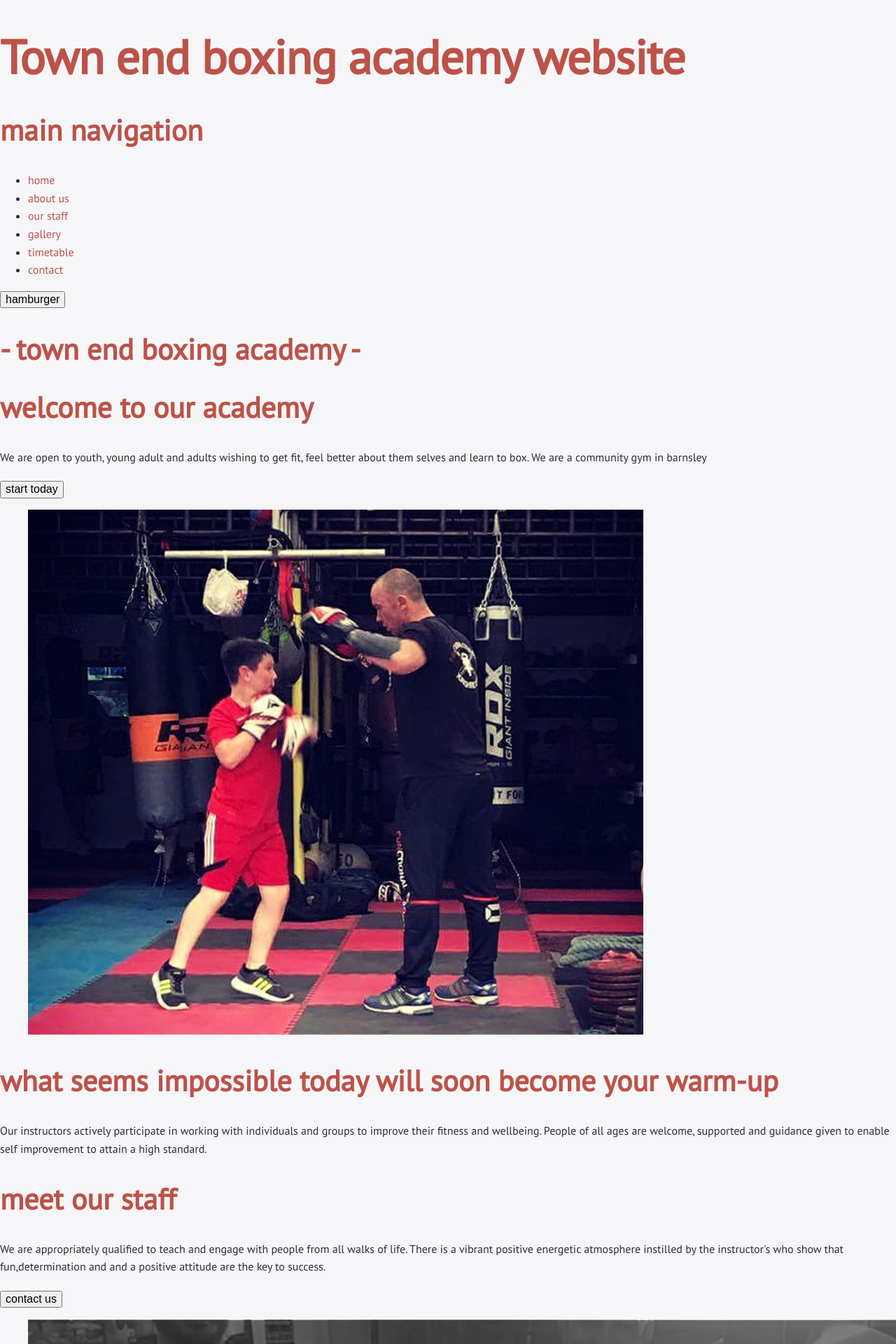
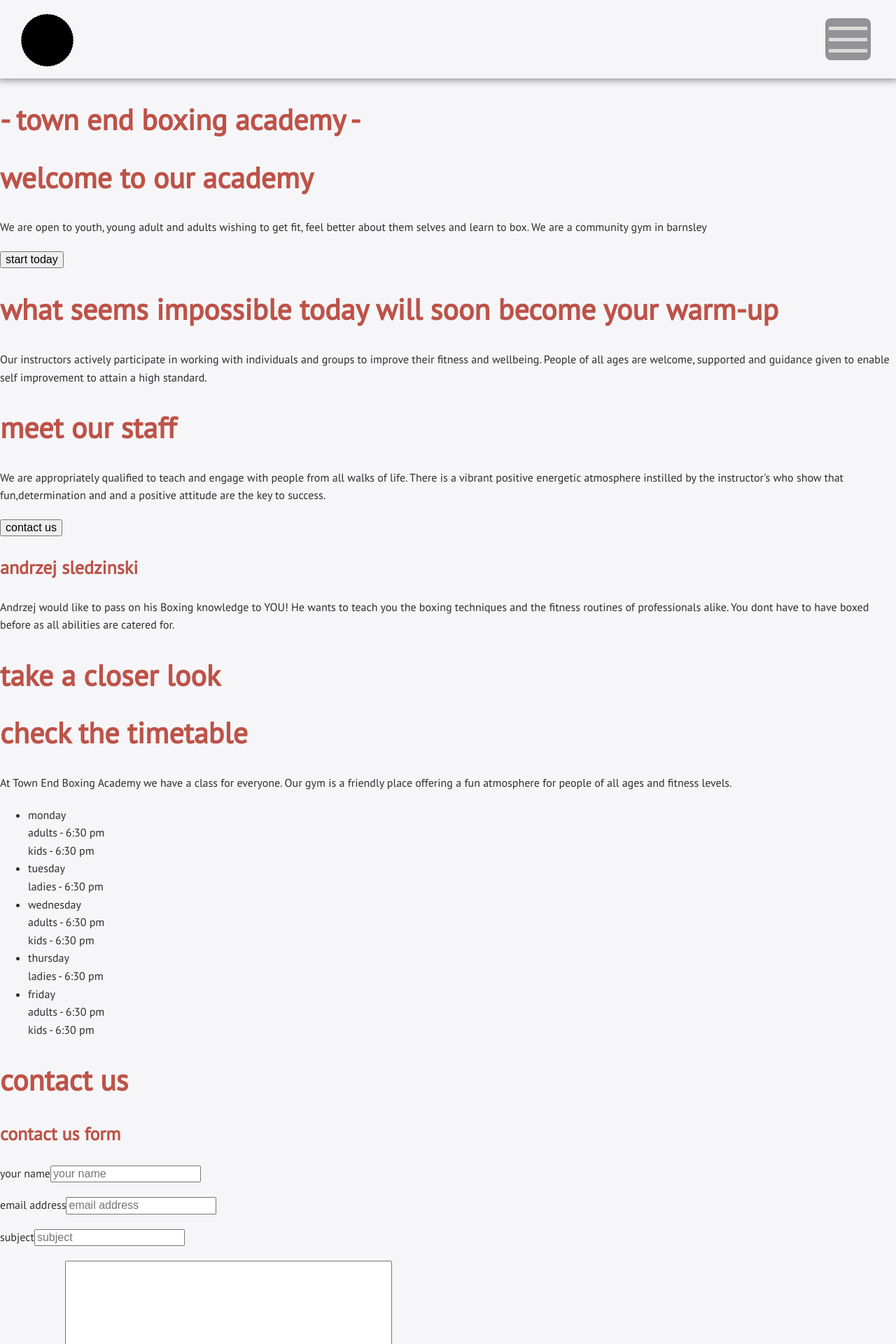
Before and after one commit to OziOcb/03_Project-box, a Jekyll site: the page built from index.html, in a window 1280 px wide. Shown: the top 1920 px of the page at 70% size. Built offline with Jekyll 4.4.1, drawn with Linux system fonts in a browser that asks for light colours; nearby versions of some CDN libraries; Markdown is read by kramdown in place of the engine named in the settings.

Commit message:
finished header for mobile

```diff
--- a/_includes/gallery.html
+++ b/_includes/gallery.html
@@ -1 +1 @@
-<section class="gallery"><h2 class="gallery__title">take a closer <span>look</span></h2><figure><img src="{{site.baseurl}}/assets/img/gallery-img-3.jpg" alt="description"/></figure></section>
+<section class="gallery"><h2 class="gallery__title">take a closer <span>look</span></h2></section>
--- a/_includes/header.html
+++ b/_includes/header.html
@@ -1 +1 @@
-<header class="header"><a href="#" title="Go back to the homepage" class="header__logo"><h1>Town end boxing academy website</h1></a><nav class="nav"><h2>main navigation</h2><ul><li class="nav__item"><a href="#" title="Go back to the homepage" class="nav__link">home</a></li><li class="nav__item"><a href="#" title="A few words about us" class="nav__link">about us</a></li><li class="nav__item"><a href="#" title="Meet our incredible staff" class="nav__link">our staff</a></li><li class="nav__item"><a href="#" title="Check how it looks like" class="nav__link">gallery</a></li><li class="nav__item"><a href="#" title="Plan your visit width our timetable" class="nav__link">timetable</a></li><li class="nav__item"><a href="#" title="Give us a call or write us a message" class="nav__link">contact</a></li></ul><button type="button" title="Open menu" class="nav__button">hamburger</button></nav></header>
+<header class="header"><a href="#" title="Go back to the homepage" class="header__logo-link"><img src="{{site.baseurl}}/assets/img/svg/logo.svg" class="header__logo"/></a><nav class="nav"><button type="button" title="Open menu" class="nav__btn"><span class="nav__btn-bars"></span></button><ul class="nav__list"><li class="nav__item"><a href="#" title="Go back to the homepage" class="nav__link">home</a></li><li class="nav__item"><a href="#" title="A few words about us" class="nav__link">about us</a></li><li class="nav__item"><a href="#" title="Meet our incredible staff" class="nav__link">our staff</a></li><li class="nav__item"><a href="#" title="Check how it looks like" class="nav__link">gallery</a></li><li class="nav__item"><a href="#" title="Plan your visit width our timetable" class="nav__link">timetable</a></li><li class="nav__item"><a href="#" title="Give us a call or write us a message" class="nav__link">contact</a></li></ul></nav></header>
--- a/_includes/motto.html
+++ b/_includes/motto.html
@@ -1 +1 @@
-<section class="motto"><figure><img src="{{site.baseurl}}/assets/img/motto-img.jpg" alt="description"/></figure><h2 class="motto__fig">what seems impossible today will soon become your warm-up</h2><p class="motto__desc">Our instructors actively participate in working with individuals and groups to improve their fitness and wellbeing. People of all ages are welcome, supported and guidance given to enable self improvement to attain a high standard.</p></section>
+<section class="motto"><h2 class="motto__fig">what seems impossible today will soon become your warm-up</h2><p class="motto__desc">Our instructors actively participate in working with individuals and groups to improve their fitness and wellbeing. People of all ages are welcome, supported and guidance given to enable self improvement to attain a high standard.</p></section>
--- a/_includes/staff.html
+++ b/_includes/staff.html
@@ -1 +1 @@
-<section class="staff"><h2 class="staff__title">meet our <span>staff</span></h2><p class="staff__desc">We are appropriately qualified to teach and engage with people from all walks of life. There is a vibrant positive energetic atmosphere instilled by the instructor's who show that fun,determination and and a positive attitude are the key to success. </p><button type="button" title="Go ahead and contact us" class="cta">contact us</button><figure><img src="{{site.baseurl}}/assets/img/staff-andrzej.jpg" alt="description"/></figure><h3 class="staff__coach-name">andrzej sledzinski</h3><p class="staff__coach-desc">Andrzej would like to pass on his Boxing knowledge to YOU! He wants to teach you the boxing techniques and the fitness routines of professionals alike. You dont have to have boxed before as all abilities are catered for.</p></section>
+<section class="staff"><h2 class="staff__title">meet our <span>staff</span></h2><p class="staff__desc">We are appropriately qualified to teach and engage with people from all walks of life. There is a vibrant positive energetic atmosphere instilled by the instructor's who show that fun,determination and and a positive attitude are the key to success. </p><button type="button" title="Go ahead and contact us" class="cta">contact us</button><h3 class="staff__coach-name">andrzej sledzinski</h3><p class="staff__coach-desc">Andrzej would like to pass on his Boxing knowledge to YOU! He wants to teach you the boxing techniques and the fitness routines of professionals alike. You dont have to have boxed before as all abilities are catered for.</p></section>
--- a/_jadefiles/gallery.jade
+++ b/_jadefiles/gallery.jade
@@ -1,5 +1,5 @@
 section.gallery
   h2.gallery__title take a closer <span>look</span>
 
-  figure
-    img(src="{{site.baseurl}}/assets/img/gallery-img-3.jpg" alt="description")
+  //- figure
+  //-   img(src="{{site.baseurl}}/assets/img/gallery-img-3.jpg" alt="description")
--- a/_jadefiles/motto.jade
+++ b/_jadefiles/motto.jade
@@ -1,6 +1,6 @@
 section.motto
-  figure
-    img(src="{{site.baseurl}}/assets/img/motto-img.jpg" alt="description")
+  //- figure
+  //-   img(src="{{site.baseurl}}/assets/img/motto-img.jpg" alt="description")
 
   h2.motto__fig what seems impossible today will soon become your warm-up
   p.motto__desc Our instructors actively participate in working with individuals and groups to improve their fitness and wellbeing. People of all ages are welcome, supported and guidance given to enable self improvement to attain a high standard.
--- a/_jadefiles/staff.jade
+++ b/_jadefiles/staff.jade
@@ -3,8 +3,8 @@ section.staff
   p.staff__desc We are appropriately qualified to teach and engage with people from all walks of life. There is a vibrant positive energetic atmosphere instilled by the instructor's who show that fun,determination and and a positive attitude are the key to success.
   button.cta(type="button" title="Go ahead and contact us") contact us
 
-  figure
-    img(src="{{site.baseurl}}/assets/img/staff-andrzej.jpg" alt="description")
+  //- figure
+  //-   img(src="{{site.baseurl}}/assets/img/staff-andrzej.jpg" alt="description")
 
   h3.staff__coach-name andrzej sledzinski
   p.staff__coach-desc Andrzej would like to pass on his Boxing knowledge to YOU! He wants to teach you the boxing techniques and the fitness routines of professionals alike. You dont have to have boxed before as all abilities are catered for.
--- a/assets/css/4-layouts/_home.sass
+++ b/assets/css/4-layouts/_home.sass
@@ -1 +1,5 @@
 // Layout Home
+.hide-text
+  text-indent: 101%
+  white-space: nowrap
+  overflow: hidden
--- a/assets/css/main.css
+++ b/assets/css/main.css
@@ -494,4 +494,96 @@ body {
   -webkit-font-smoothing: antialiased;
   -webkit-text-size-adjust: 100%; }
 
+.header {
+  display: -webkit-box;
+  display: -ms-flexbox;
+  display: flex;
+  -webkit-box-pack: justify;
+      -ms-flex-pack: justify;
+          justify-content: space-between;
+  padding: 2rem 3rem 1.7rem;
+  box-shadow: 0px 0px 10px 3px rgba(0, 0, 0, 0.4); }
+  .header__logo-link {
+    display: block;
+    width: 7.5rem;
+    height: 7.5rem; }
+
+.nav__list {
+  list-style: none;
+  padding: 0;
+  margin: 0;
+  text-align: center;
+  position: fixed;
+  top: 0;
+  left: 0;
+  right: 0;
+  opacity: 0;
+  transition: all .5s;
+  pointer-events: none; }
+
+.nav__link {
+  display: block;
+  padding: 1rem 0;
+  font-size: 3rem;
+  font-weight: bold;
+  background: rgba(0, 0, 0, 0.9);
+  color: #ccc; }
+  .nav__link:hover, .nav__link:focus {
+    color: white;
+    background: rgba(0, 0, 0, 0.8); }
+
+.nav__btn.open + .nav__list {
+  opacity: 1;
+  pointer-events: all; }
+
+.nav__btn {
+  width: 6.5rem;
+  height: 6rem;
+  display: block;
+  background: rgba(0, 0, 0, 0.4);
+  border: none;
+  border-radius: .8rem;
+  padding: .3rem .5rem;
+  position: fixed;
+  top: 2.6rem;
+  right: 3.6rem;
+  overflow: hidden;
+  z-index: 100; }
+  .nav__btn-bars {
+    display: block;
+    height: .5rem;
+    background: rgba(250, 250, 250, 0.7);
+    position: relative;
+    transition: all .3s ease-in-out; }
+    .nav__btn-bars::before, .nav__btn-bars::after {
+      content: "";
+      display: block;
+      height: .5rem;
+      background: rgba(250, 250, 250, 0.7);
+      position: relative;
+      transition: all .3s ease-in-out; }
+    .nav__btn-bars::before {
+      top: -1.6rem; }
+    .nav__btn-bars::after {
+      top: 1.1rem; }
+  .nav__btn.open {
+    background: rgba(244, 244, 244, 0.7); }
+  .nav__btn.open .nav__btn-bars {
+    background: transparent; }
+    .nav__btn.open .nav__btn-bars::before {
+      -webkit-transform: rotate(315deg);
+              transform: rotate(315deg);
+      background: rgba(0, 0, 0, 0.7);
+      top: 0; }
+    .nav__btn.open .nav__btn-bars::after {
+      -webkit-transform: rotate(-315deg);
+              transform: rotate(-315deg);
+      background: rgba(0, 0, 0, 0.7);
+      top: -.5rem; }
+
+.hide-text {
+  text-indent: 101%;
+  white-space: nowrap;
+  overflow: hidden; }
+
 /*# sourceMappingURL=main.css.map */
--- a/assets/js/functions.js
+++ b/assets/js/functions.js
@@ -1 +1,3 @@
-$(function(){});
+$('.nav__btn').click (function(){
+  $(this).toggleClass('open');
+});
```
Also changed, not shown: _jadefiles/header.jade (+8 -5 lines), assets/css/3-sections/_header.sass (+105 -0 lines), assets/img/svg/logo.svg (added), 5 other files.
